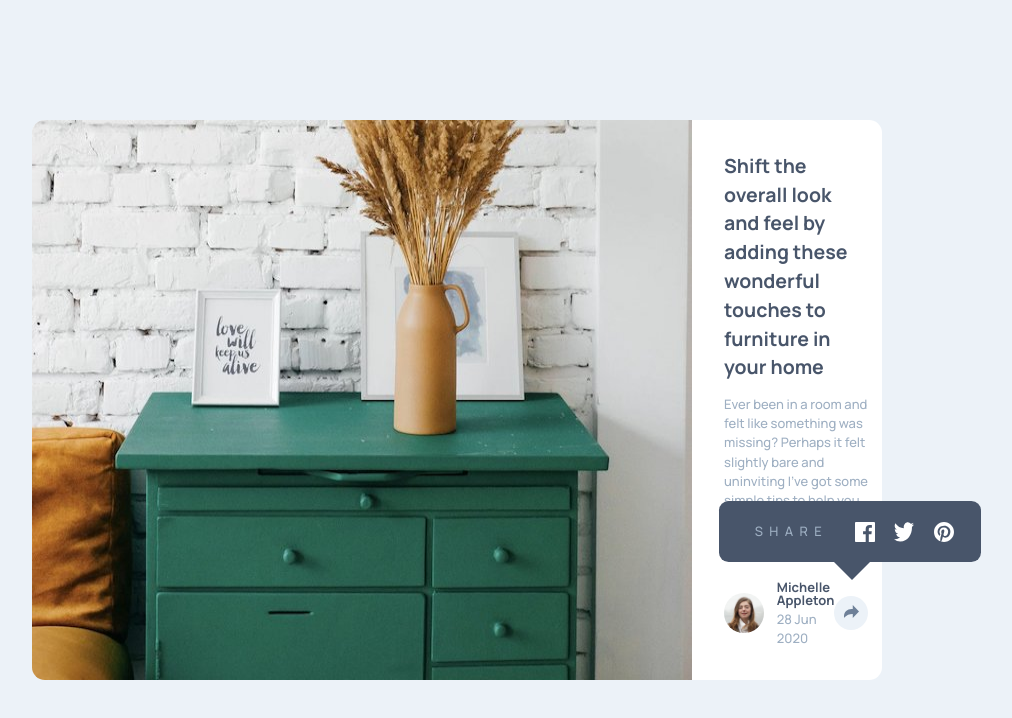
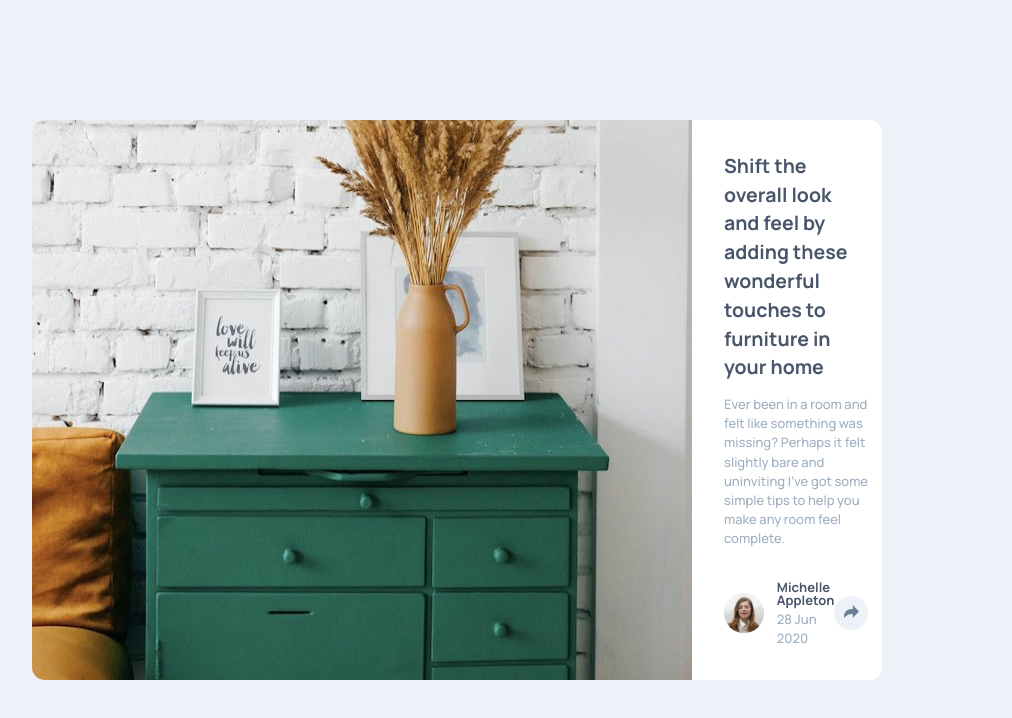
Before and after one commit to andresfmj/fm-article-preview-component, a React (Create React App) app: page / in a window 1280 px wide. Shown: the top 718 px of the page, without its empty margins (183-1195 px from the left). Built offline with nearby package versions, Linux system fonts and the light colour scheme.

Commit message:
added handler for showing and hiding share box

```diff
--- a/src/components/Article/Article.js
+++ b/src/components/Article/Article.js
@@ -1,4 +1,4 @@
-import React from 'react';
+import React, { useState } from 'react';
 
 import "./Article.scss";
 
@@ -6,7 +6,7 @@ import Image from '../Image/Image';
 
 import drawersImage from '../../images/drawers.jpg';
 import avatarPerson from '../../images/avatar-michelle.jpg';
-import shareIcon from '../../images/icon-share.svg';
+import shareIconImg from '../../images/icon-share.svg';
 
 import fbIcon from '../../images/icon-facebook.svg';
 import twIcon from '../../images/icon-twitter.svg';
@@ -14,6 +14,12 @@ import pintIcon from '../../images/icon-pinterest.svg';
 
 
 function Article(props) {
+    const [shareIcon, setShareIcon] = useState(false)
+
+    const showShareIconHandler = () => {
+        setShareIcon(!shareIcon)
+    }
+
 
     return (
         <div className='Article'>
@@ -42,7 +48,7 @@ function Article(props) {
                         </div>
                         <div className="Article-sharer">
                             <div className="sharer-icon-container">
-                                <div className="sharer-float">
+                                <div className={`sharer-float ${shareIcon ? 'visible' : 'hidden'}`}>
                                     <div className="arrow_box"></div>
                                     <p>share</p>
                                     <div className="social-icons">
@@ -51,7 +57,7 @@ function Article(props) {
                                         <Image srcImage={pintIcon} alt="" />
                                     </div>
                                 </div>
-                                <Image srcImage={shareIcon} alt="" className='img-share' />
+                                <Image srcImage={shareIconImg} alt="" className='img-share' onClick={showShareIconHandler} />
                             </div>
                         </div>
                     </div>
```
